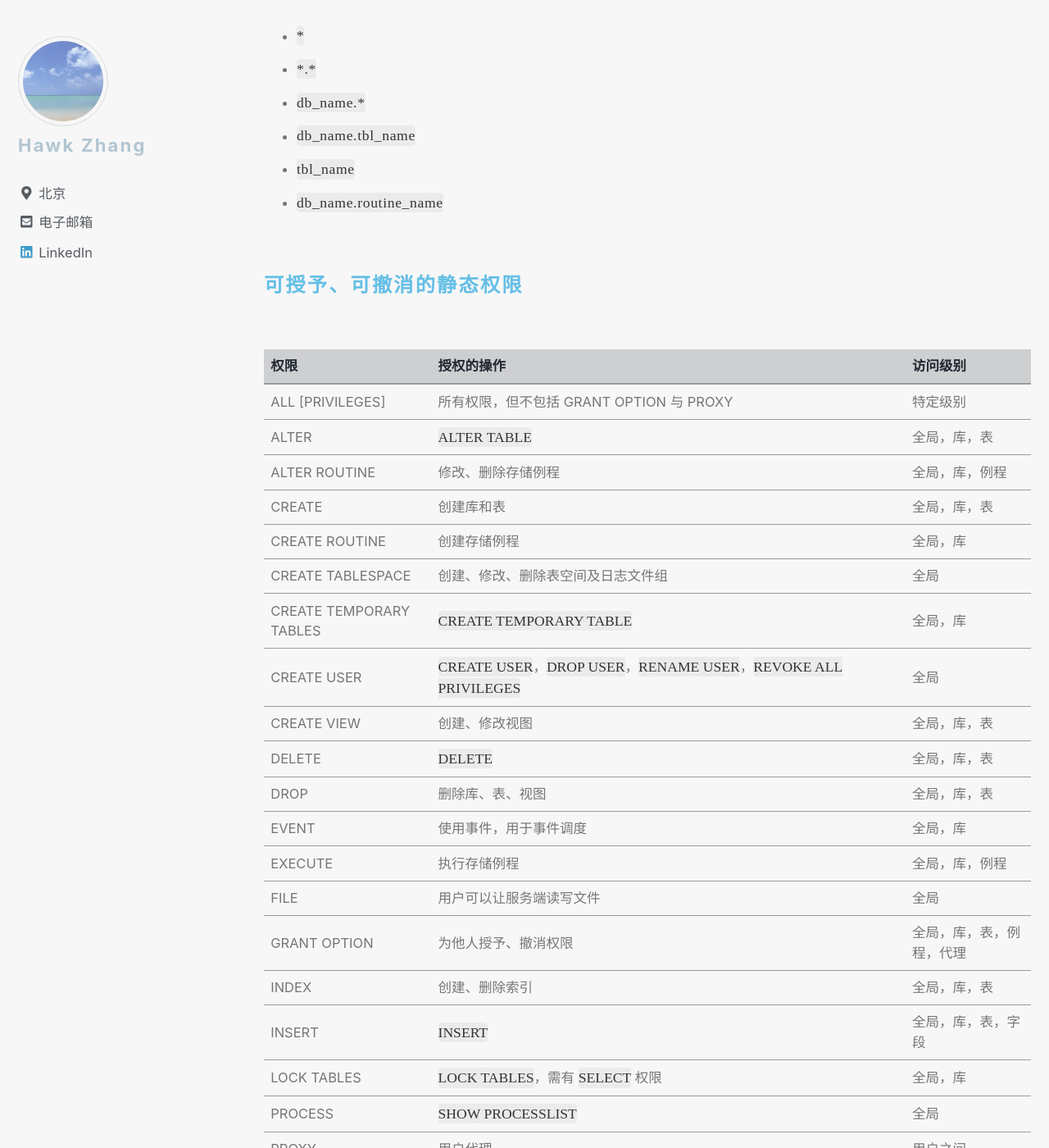
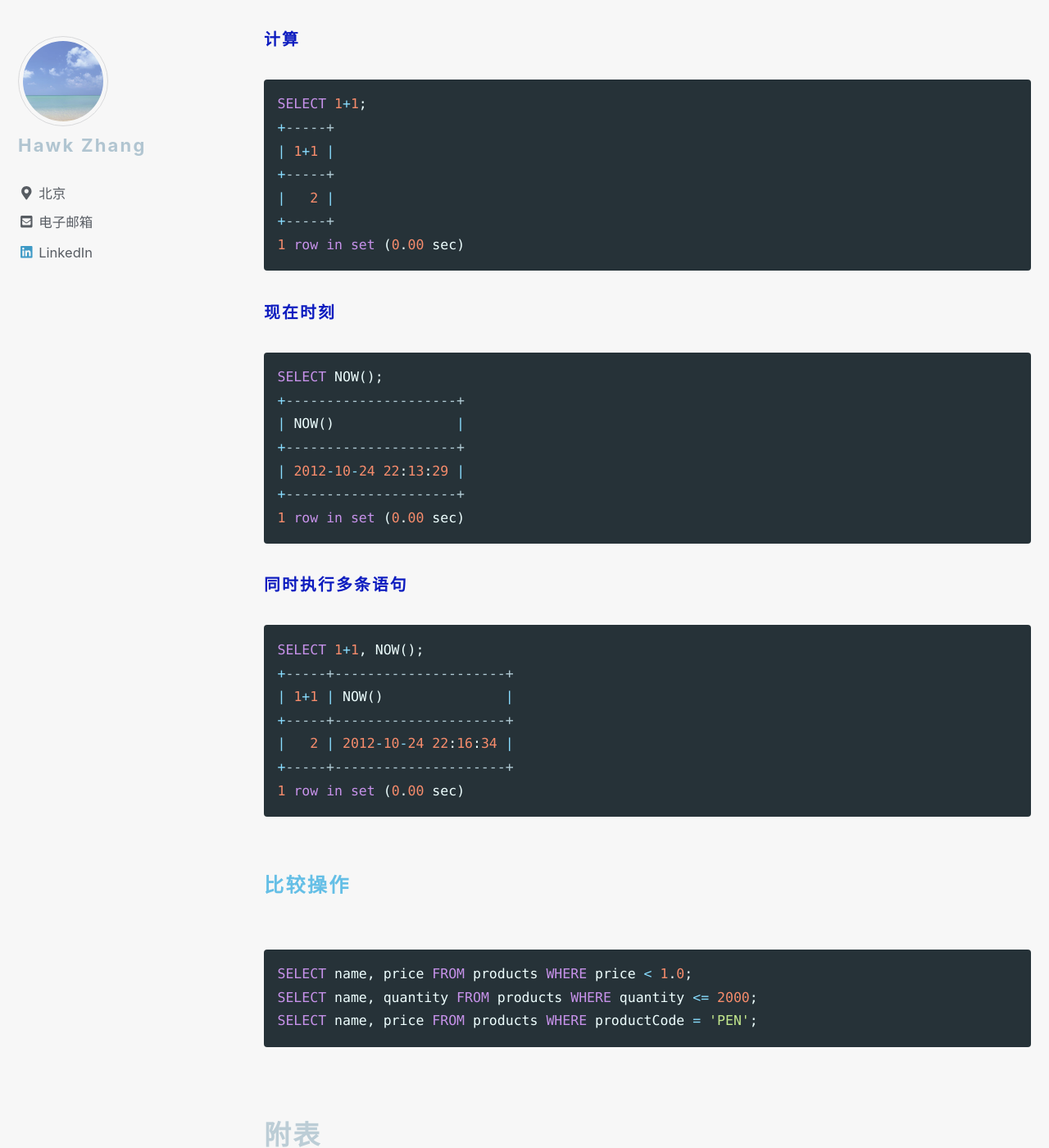
Before and after one commit to narru888/linotes_note, a Jekyll site: the page built from _posts/mysql/2016-04-02-statements.md, in a window 1280 px wide and 1400 px high, scrolled down 10242 px. Shown: the whole window at 82% size. Built offline with Jekyll 4.4.1, drawn with Linux system fonts in a browser that asks for light colours; nearby versions of some CDN libraries; a script that is not in the unit is left out; some of the changed text lies outside the part shown.

Commit message:
update on 2018-10-13 10:50:02 CST

````diff
--- a/_posts/mysql/2016-04-02-statements.md
+++ b/_posts/mysql/2016-04-02-statements.md
@@ -403,6 +403,89 @@ DELETE FROM products WHERE productID = 1006;
 
 
 
+### 查询行
+
+```sql
+SELECT name, price FROM products;
+SELECT * FROM products;
+```
+
+
+#### 非表操作
+
+
+##### 计算
+
+```sql
+SELECT 1+1;
++-----+
+| 1+1 |
++-----+
+|   2 |
++-----+
+1 row in set (0.00 sec)
+```
+
+
+##### 现在时刻
+
+```sql
+SELECT NOW();
++---------------------+
+| NOW()               |
++---------------------+
+| 2012-10-24 22:13:29 |
++---------------------+
+1 row in set (0.00 sec)
+```
+
+
+##### 同时执行多条语句
+
+```sql
+SELECT 1+1, NOW();
++-----+---------------------+
+| 1+1 | NOW()               |
++-----+---------------------+
+|   2 | 2012-10-24 22:16:34 |
++-----+---------------------+
+1 row in set (0.00 sec)
+```
+
+
+
+#### 比较操作
+
+```sql
+SELECT name, price FROM products WHERE price < 1.0;
+SELECT name, quantity FROM products WHERE quantity <= 2000;
+SELECT name, price FROM products WHERE productCode = 'PEN';
+```
+
+
+
+
+
+
+
+
+
+
+
+
+
+
+
+
+
+
+
+
+
+
+
+
+
 
 
 
````
